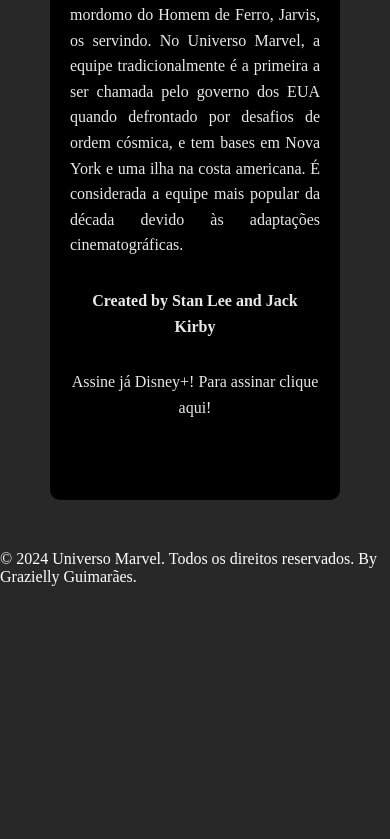
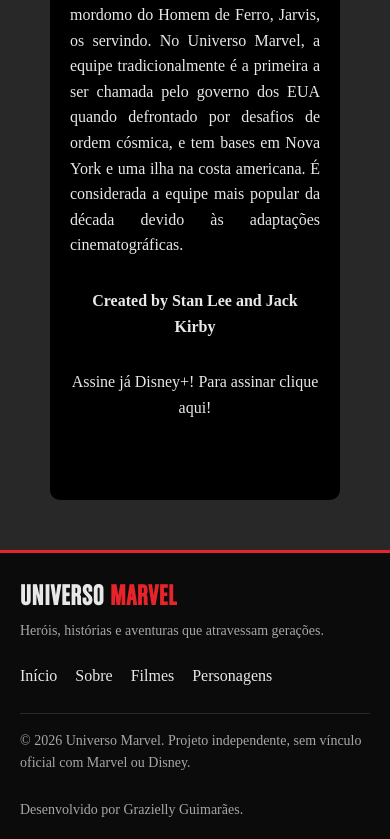
Before and after one commit to ellysiqguima/projeto-marvel-tic, a plain HTML site: page about.html in a window 390 px wide. Shown: the part 1901-2740 px from the top of the page. Before the commit the page ends 2487 px from the top, so only its background shows below. Drawn offline with nearby package versions, Linux system fonts and the light colour scheme; a web font is replaced by a local one.

Commit message:
Update Marvel site footer for 2026
Add a branded responsive footer and a root redirect to the about page.

Co-authored-by: Copilot <223556219+Copilot@users.noreply.github.com>

```diff
--- a/about.html
+++ b/about.html
@@ -84,8 +84,23 @@
 
         </section>
         <script src="./src/js/script.js"></script>
-        <footer>
-            <p>&copy; 2024 Universo Marvel. Todos os direitos reservados. By Grazielly Guimarães.</p>
+        <footer class="rodape">
+            <div class="rodape-conteudo">
+                <div class="rodape-marca">
+                    <h2>UNIVERSO <span>MARVEL</span></h2>
+                    <p>Heróis, histórias e aventuras que atravessam gerações.</p>
+                </div>
+                <nav class="rodape-links" aria-label="Navegação do rodapé">
+                    <a href="about.html#home">Início</a>
+                    <a href="about.html#Comprar">Sobre</a>
+                    <a href="movies.html">Filmes</a>
+                    <a href="characters.html">Personagens</a>
+                </nav>
+            </div>
+            <div class="rodape-creditos">
+                <p>&copy; 2026 Universo Marvel. Projeto independente, sem vínculo oficial com Marvel ou Disney.</p>
+                <p>Desenvolvido por Grazielly Guimarães.</p>
+            </div>
         </footer>
     </body>
 </html>
--- a/src/css/estilos.css
+++ b/src/css/estilos.css
@@ -364,3 +364,65 @@ video {
     display: flex;
     opacity: 1;
 }
+
+.rodape {
+    border-top: 3px solid #e62429;
+    background: #0b0b0b;
+    padding: 36px 8% 20px;
+    color: #e8e8e8;
+    font-family: 'Chalet';
+}
+
+.rodape-conteudo,
+.rodape-creditos {
+    max-width: 1200px;
+    margin: 0 auto;
+    display: flex;
+    justify-content: space-between;
+    align-items: center;
+    gap: 24px;
+}
+
+.rodape-marca h2 {
+    margin-bottom: 8px;
+    font-family: 'ChaletComprime';
+    font-size: 30px;
+    letter-spacing: 1px;
+}
+
+.rodape-marca h2 span {
+    color: #e62429;
+}
+
+.rodape-marca p,
+.rodape-creditos {
+    color: #a7a7a7;
+    font-size: 14px;
+    line-height: 1.6;
+}
+
+.rodape-links {
+    display: flex;
+    flex-wrap: wrap;
+    gap: 12px 24px;
+}
+
+.rodape-links a {
+    transition: color 0.2s ease;
+}
+
+.rodape-links a:hover,
+.rodape-links a:focus-visible {
+    color: #e62429;
+}
+
+.rodape-links a:focus-visible {
+    outline: 2px solid #e62429;
+    outline-offset: 4px;
+}
+
+.rodape-creditos {
+    margin-top: 28px;
+    padding-top: 16px;
+    border-top: 1px solid #282828;
+}
--- a/src/css/responsivo.css
+++ b/src/css/responsivo.css
@@ -28,6 +28,16 @@
 }
 
 @media (max-width: 768px) {
+    .rodape-conteudo,
+    .rodape-creditos {
+        align-items: flex-start;
+        flex-direction: column;
+    }
+
+    .rodape-links {
+        gap: 12px 18px;
+    }
+
     .home .informacoes {
         padding: 30px 20px;
         text-align: justify;
@@ -75,6 +85,10 @@
 }
 
 @media (max-width: 425px) {
+    .rodape {
+        padding: 30px 20px 18px;
+    }
+
     main::after{
         background: linear-gradient(90deg, rgba(0, 0, 0, 0.85), rgba(0, 0, 0, 0.4)100%, transparent 65%) ;
     }
```
Also changed, not shown: characters.html (+17 -2 lines), index.html (added, +12 -0 lines), movies.html (+17 -2 lines).
